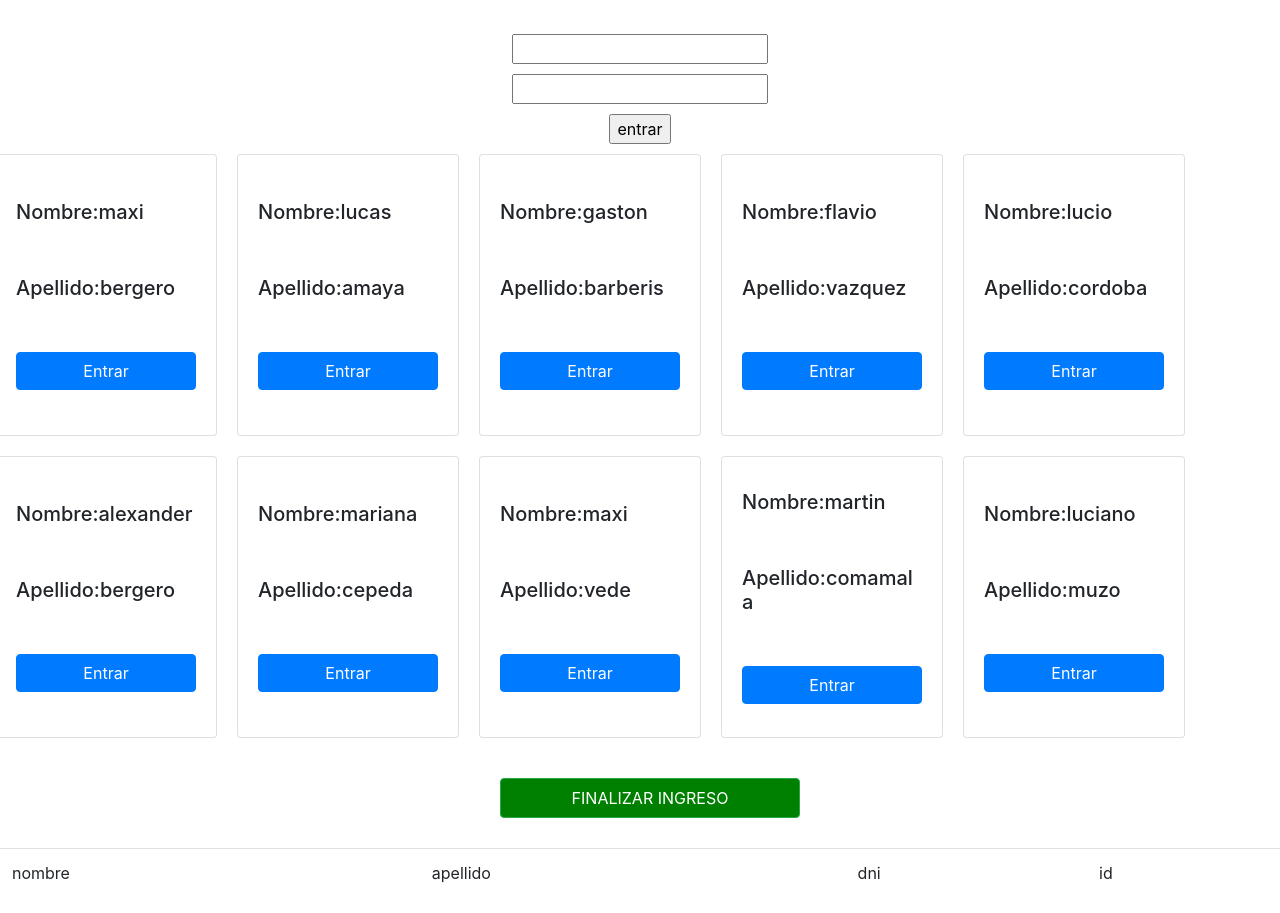
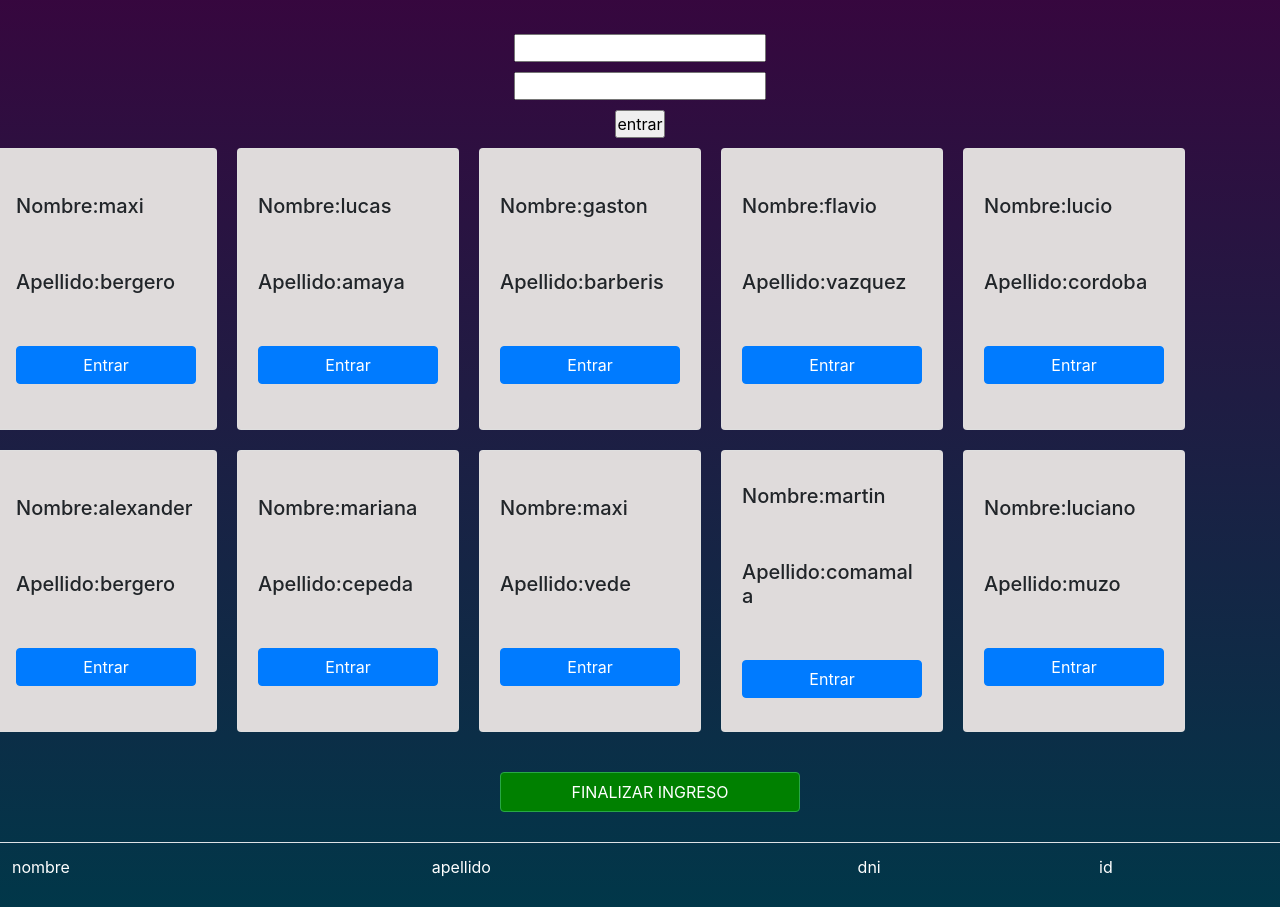
Before and after one commit to maxibergero/tercera-entrega, a plain HTML site: page index.html in a window 1280 px wide. Shown: the part 118-1031 px from the top of the page. Drawn offline with nearby package versions, Linux system fonts and the light colour scheme.

Commit message:
se trabajo en los estilos

```diff
--- a/style.css
+++ b/style.css
@@ -1,3 +1,15 @@
+*{
+    padding: 0px;
+    margin: 0px;
+    box-sizing: border-box;
+}
+body{
+    background:linear-gradient(rgb(61, 1, 61),rgb(1, 55, 73));
+}
+#titulo {
+    color: white;
+
+}
 #ingresar {
    display: flex;
    flex-direction: column;
@@ -15,6 +27,7 @@
 
 .cardProducto{
    margin: 10px;
+
 }
 
 .card-body{
@@ -24,6 +37,7 @@
     flex-direction: column;
     justify-content: center;
     gap: 40px;
+    background-color: rgb(223, 219, 219);
 }
 
 #finalizar{
@@ -35,3 +49,6 @@
     margin-top: 30px;
     margin-bottom: 30px;
 }
+td {
+    color: white;
+}
```
